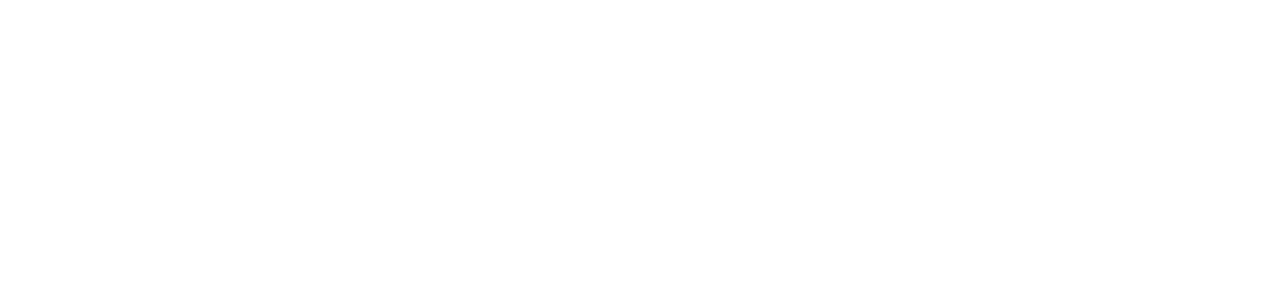
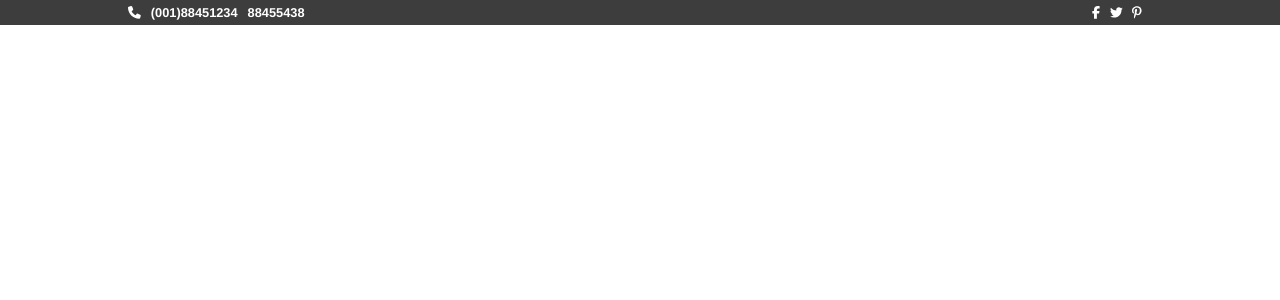
Before and after one commit to mecarm/proj-html-vuejs, a Vue app: page / in a window 1280 px wide. Shown: the top 300 px of the page. Built offline with nearby package versions, Linux system fonts and the light colour scheme.

Commit message:
importo font awesome e creo la topbar nell'header

```diff
--- a/package.json
+++ b/package.json
@@ -8,6 +8,11 @@
     "lint": "vue-cli-service lint"
   },
   "dependencies": {
+    "@fortawesome/fontawesome-svg-core": "^6.2.1",
+    "@fortawesome/free-brands-svg-icons": "^6.2.1",
+    "@fortawesome/free-regular-svg-icons": "^6.2.1",
+    "@fortawesome/free-solid-svg-icons": "^6.2.1",
+    "@fortawesome/vue-fontawesome": "^2.0.9",
     "core-js": "^3.8.3",
     "vue": "^2.6.14"
   },
--- a/src/components/HeaderComp.vue
+++ b/src/components/HeaderComp.vue
@@ -1,7 +1,20 @@
 <template>
-  <div>
-
-  </div>
+  <header>
+    <div class="top-bar">
+      <div class="content-top-bar">
+        <div>
+          <span><font-awesome-icon icon="fa-solid fa-phone" /></span>
+          <span>(001)88451234</span>
+          <span>88455438</span>
+        </div>
+        <div>
+          <span><font-awesome-icon icon="fa-brands fa-facebook-f" /></span>
+          <span><font-awesome-icon icon="fa-brands fa-twitter" /></span>
+          <span><font-awesome-icon icon="fa-brands fa-pinterest-p" /></span>
+        </div>
+      </div>
+    </div>
+  </header>
 </template>
 
 <script>
@@ -12,5 +25,22 @@
 </script>
 
 <style scoped lang="scss">
+@import '../style/style.scss';
 
+.top-bar {
+  background-color: #3D3D3D;
+  padding: 5px 0;
+  font-size: 0.8rem;
+  font-weight: bold;
+
+  .content-top-bar {
+      @include flex($justify: Between_Center);
+      @include center;
+      color: white;
+
+      span{
+        margin-right: 10px;
+      }
+    }
+}
 </style>
--- a/src/main.js
+++ b/src/main.js
@@ -1,5 +1,27 @@
 import Vue from 'vue'
 import App from './App.vue'
+
+//FONTAWESOME 6
+
+  /* import the fontawesome core */
+  import { library } from '@fortawesome/fontawesome-svg-core'
+
+  /* import font awesome icon component */
+  import { FontAwesomeIcon } from '@fortawesome/vue-fontawesome'
+
+  /* import specific icons */
+  import { faUserSecret as faUserSecretSolid, faPhone as faPhoneSolid } from '@fortawesome/free-solid-svg-icons'
+  /*Import icone regular */
+  // import { faFaceSmile } from '@fortawesome/free-regular-svg-icons'
+
+  /* IMPORT BRAND ICON */
+   import { faFacebookF, faTwitter, faPinterestP } from '@fortawesome/free-brands-svg-icons'
+  /* add icons to the library */
+  library.add(faUserSecretSolid,faPhoneSolid, faFacebookF, faTwitter, faPinterestP)
+
+  /* add font awesome icon component */
+  Vue.component('font-awesome-icon', FontAwesomeIcon)
+
 
 Vue.config.productionTip = false
 
--- /dev/null
+++ b/src/style/style.scss
@@ -0,0 +1,25 @@
+/* Variabili colori */
+
+
+
+/* Mixin */
+@mixin flex($justify: Between) {
+    display: flex;
+
+    @if $justify == 'Both_Center'{
+        justify-content: center;
+        align-items: center;
+    }
+    @else if $justify == 'Between_Center'{
+        justify-content: space-between;
+        align-items: center;
+    }
+    @else if $justify == 'Between'{
+        justify-content: space-between;
+    }
+}
+
+@mixin center{
+    width: 80%;
+    margin: auto;
+}
```
Also changed, not shown: 1 other file (tests, documents, lock files or other folders).
